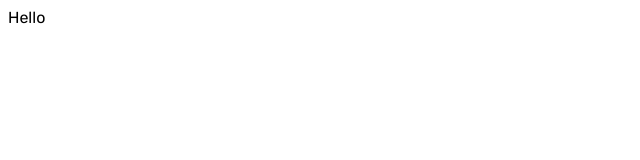
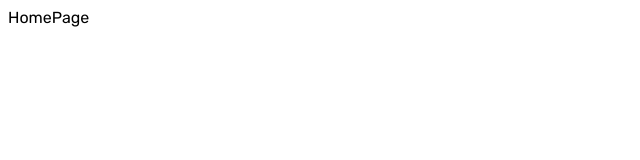
Before and after one commit to nazmulhossain17/social-media-client, a React (Vite) app: page / in a window 1280 px wide. Shown: the top 160 px of the page, without its empty margins (0-640 px from the left). Built offline with nearby package versions, Linux system fonts and the light colour scheme.

Commit message:
components

```diff
--- a/src/App.jsx
+++ b/src/App.jsx
@@ -1,5 +1,11 @@
+import HomePage from "./Pages/HomePage/HomePage";
+
 function App() {
-  return <>Hello</>;
+  return (
+    <>
+      <HomePage />
+    </>
+  );
 }
 
 export default App;
--- /dev/null
+++ b/src/Pages/HomePage/HomePage.jsx
@@ -0,0 +1,5 @@
+function HomePage() {
+  return <div>HomePage</div>;
+}
+
+export default HomePage;
```
Also changed, not shown: src/state/index.js (added).
